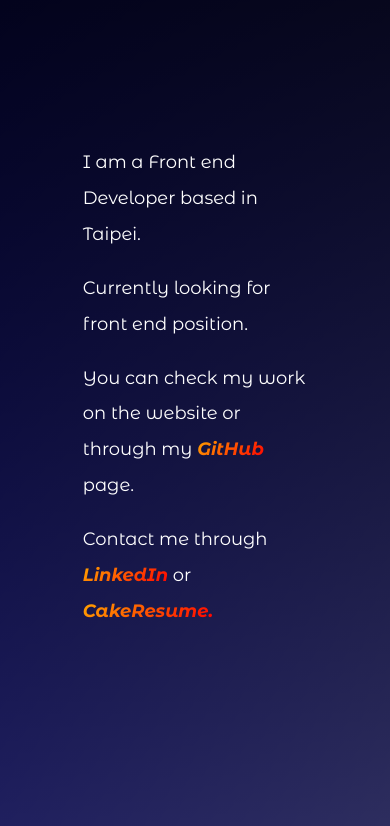
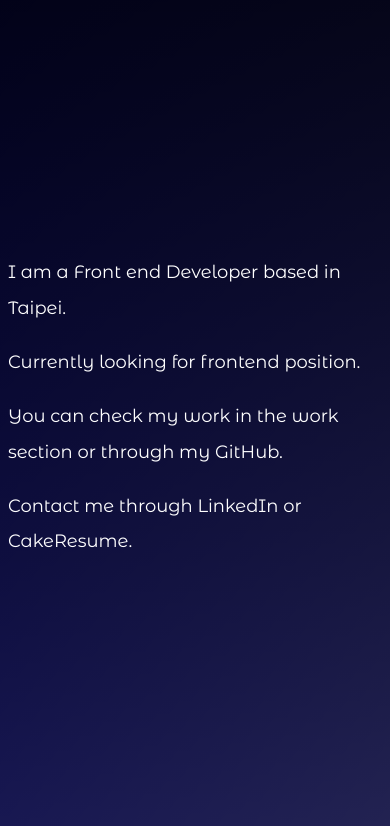
Before and after one commit to MattisZheng/mattiszheng.github.io, a website built with Vite: page index.html in a window 390 px wide. Shown: the part 357-1183 px from the top of the page. Built offline with nearby package versions, Linux system fonts and the light colour scheme; files whose address does not match are found by name.

Commit message:
update rwd

```diff
--- a/index.html
+++ b/index.html
@@ -26,15 +26,14 @@
       <section data-aos="fade-up">
         <article>
           <p>I am a Front end Developer based in Taipei.</p>
-          <p>Currently looking for front end position.</p>
+          <p>Currently looking for frontend position.</p>
           <p>
-            You can check my work on the website or through my
-            <a href="https://github.com/MattisZheng" target="_blank"><span class="white">GitHub</span> </a>
-            page.
+            You can check my work in the work section or through my
+            <a href="https://github.com/MattisZheng" target="_blank">GitHub.</a>
           </p>
           <p>
-            Contact me through <a href="https://www.linkedin.com/in/mattiszheng/" target="_blank"><span class="blue">LinkedIn</span></a> or
-            <a href="https://www.cakeresume.com/me/mattiszheng" target="_blank"><span class="green">CakeResume.</span> </a>
+            Contact me through <a href="https://www.linkedin.com/in/mattiszheng/" target="_blank">LinkedIn</a> or
+            <a href="https://www.cakeresume.com/me/mattiszheng" target="_blank">CakeResume.</a>
           </p>
         </article>
       </section>
--- a/styles.scss
+++ b/styles.scss
@@ -107,5 +107,36 @@
   text-align: center;
 }
 
+// small (mobile)
+@media (max-width: 576px) {
+  header{
+    flex-direction: column;
+    align-items: center;
+    nav {
+      flex-direction: column;
+      align-items: center;
+    }
+  }
+
+  main {
+    margin: 0;
+    padding: 0;
+  }
+  section {
+    margin: 10vh 0;
+    height: 100vh;
+  }
+}
+// medium (tablet)
 @media (max-width: 768px) {
+
+
+  main {
+    margin: 0;
+    padding: 0;
+  }
+  section {
+    margin: 10vh 0;
+    height: 100vh;
+  }
 }
```
Also changed, not shown: styles.css, 1 other file.
